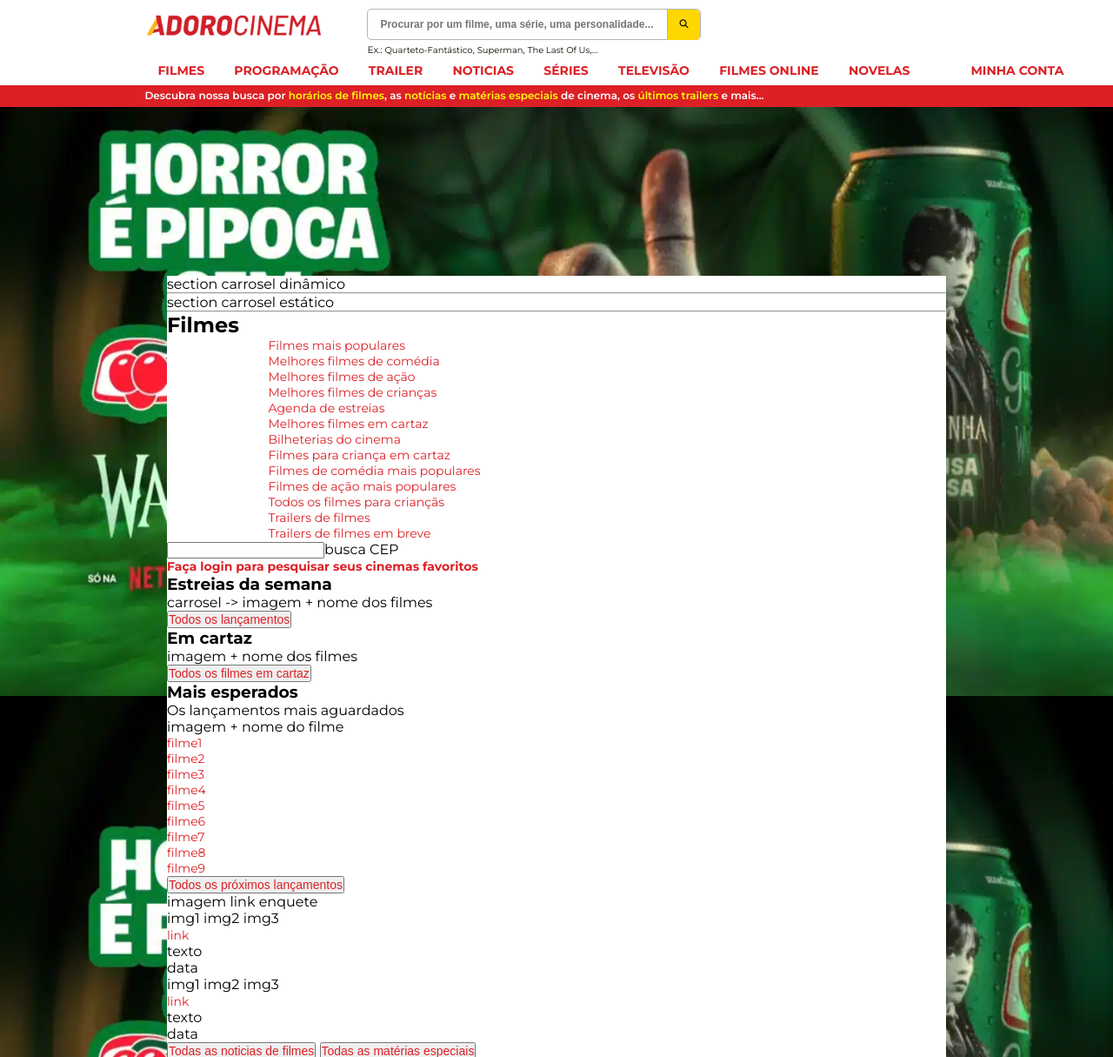
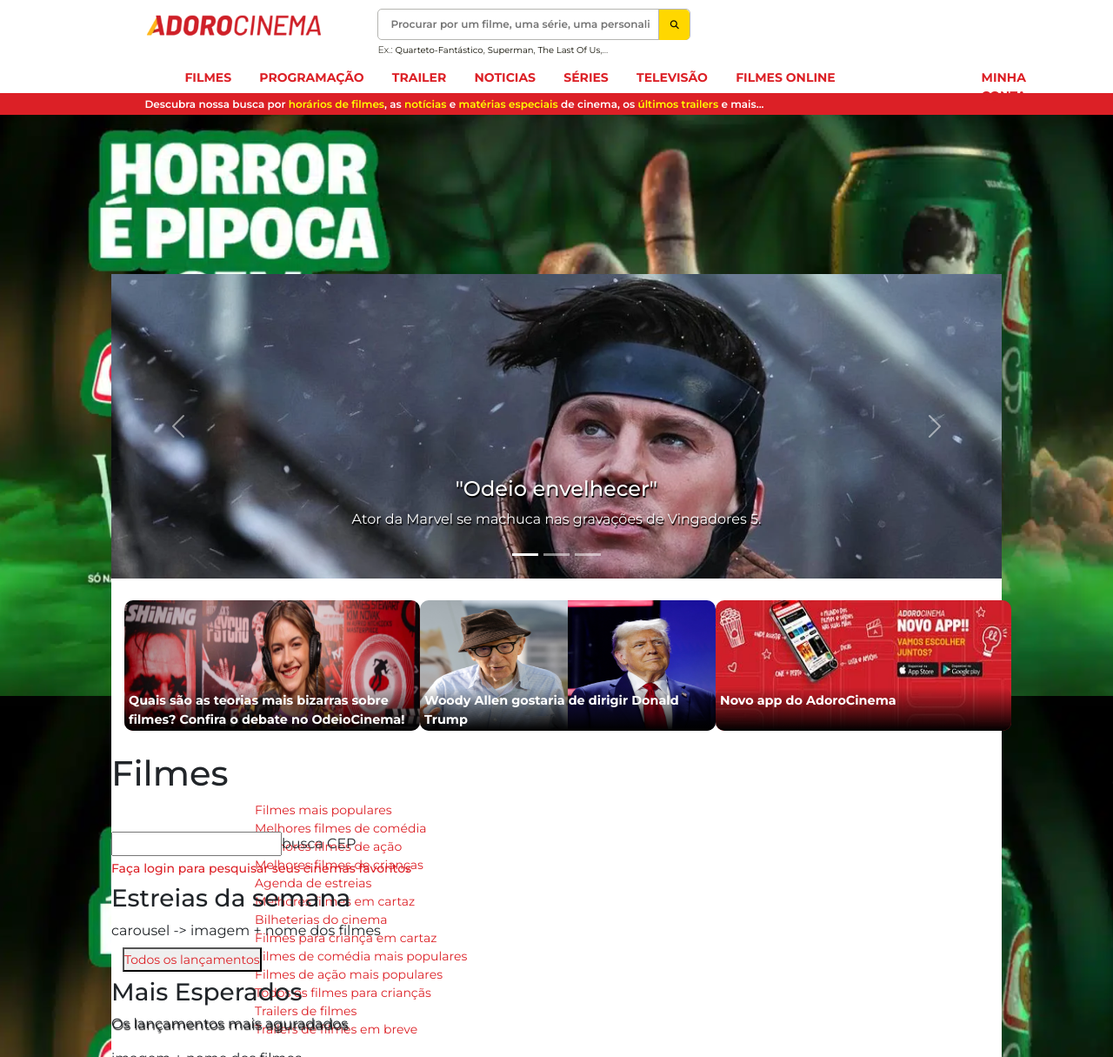
Before and after one commit to SilvioMRVieira/projetoAdoroCinema, a PHP site: page / in a window 1280 px wide. Shown: the top 1215 px of the page at 87% size. Run offline with PHP 8.4, Linux system fonts and the light colour scheme.

Commit message:
update estruturado site

```diff
--- a/css/style.css
+++ b/css/style.css
@@ -9,6 +9,9 @@
 }
 
 body {
+    /* display: grid;
+    min-height: 100vh;
+    place-items: center; */
     background-image: url('/img/guarana.png');
     background-size: 100%;
     background-attachment: fixed;
@@ -19,7 +22,7 @@
     position: relative;
     top: 200px;
     background-color: #fff;
-    width: 70%;
+    width: 80%;
     margin-left: auto;
     margin-right: auto;
 }
@@ -101,8 +104,9 @@
 }
 
 .busca h6 {
+  font-size: 11px;
     margin-top: 5px;
-    font-weight: 400;
+    font-weight: 300;
     color: rgb(14, 13, 1);
 }
 
@@ -120,8 +124,9 @@
 }
 
 nav {
-    display: flex;
-    margin-left: 13%;
+  height: 35px;
+  display: flex;
+  margin-left: 13%;
 }
 
 .texto {
@@ -149,13 +154,13 @@
 
 .nav-links, ul {
     list-style: none;
-    margin-right: 40px;
+    margin-right: 35px;
 }
 
 .nav-links li{
     font-weight: bold;
     display: inline-block;
-    padding: 8px 15px;
+    padding: 7px 14px;
     border-radius: 10px 10px 0px 0px;
 }
 
@@ -166,7 +171,7 @@
 .minha-conta {
     font-weight: bold;
     display: inline-block;
-    padding: 8px 15px;
+    padding: 7px 14px;
     border-radius: 10px 10px 0px 0px;
 }
 
@@ -234,8 +239,141 @@
 
 /* Configurando o header e seus elementos - fim */
 
+/* ================================================================ */
+
 /* Configurando a main e seus elementos - inicio */
 
 main {
     margin-top: 9%;
 }
+
+/* Configuarndo o carousel(slide)*/
+
+.section-first {
+  margin: 0 auto;
+  width: 100%;
+  height: 350px;
+}
+
+.carousel-item {
+  height: 350px;
+}
+
+h4, p {
+  text-shadow: 1px 2px 1px black;
+}
+
+/* Cards com imagens*/
+
+.card-img {
+  position: relative;
+  justify-content: space-between;
+  align-items: center;
+  padding: 15px;
+  width: 100%;
+  height: 200px;
+  display: flex;
+}
+
+.card-img img {
+  width: 340px;
+  height: 150px;
+  border-radius: 10px;
+  z-index: 50;
+}
+
+.card-texto {
+  background-image: linear-gradient(to top, rgba(000, 0, 0, 1), rgba(255, 0, 0, 0));
+  font-size: 0.9em;
+  font-weight: bold;
+  width: 340px;
+  height: 50px;
+  text-align: left;
+  color: #fff;
+  position: absolute;
+  z-index: 51;
+  bottom: 20px;
+  margin-bottom: 5px;
+  border-radius: 10px;
+  padding: 5px;
+}
+
+.card-texto p {
+  text-shadow: none;
+}
+
+/* Slide infinito com imagens */
+/*
+.slider {
+  height: 250px;
+  margin: auto;
+  position: relative;
+  width: 90%;
+  display: grid;
+  place-items: center;
+  overflow: hidden;
+}
+
+.slide-track {
+  display: flex;
+  width: calc(250px * 14);
+  animation: scroll 40s linear infinite;
+}
+
+.slide-track:hover {
+  animation-play-state: paused;
+}
+
+@keyframes scroll {
+  0% {
+    transform: translateX(0);
+  }
+  100%{
+    transform: translateX(calc(-250px * 7));
+  }
+
+}
+
+.slide {
+  height: 200px;
+  width: 250px;
+  display: flex;
+  align-items: center;
+  padding: 15px;
+  perspective: 100px;
+}
+
+img {
+  width: 100%;
+  height: 20vh;
+  transition: transform 1%;
+  border-radius: 10px;
+} */
+/*
+img:hover {
+  transform: translateZ(20px);
+}
+
+.slider::before,
+.slider::after {
+  background: linear-gradient(to right, rgba(255,255,255,1) 0%,
+  rgba(255,255,255,0) 100%);
+  content: '';
+  height: 100%;
+  position: absolute;
+  width: 15%;
+  z-index: 2;
+}
+
+.slider::before {
+  left: 0;
+  top: 0;
+}
+
+.slider::after {
+  right: 0;
+  top: 0;
+  transform: rotateZ(180deg);
+} */
+
+/* slide horizontal com botão */
--- a/index.html
+++ b/index.html
@@ -4,6 +4,11 @@
 <head>
     <meta charset="UTF-8">
     <meta name="viewport" content="width=device-width, initial-scale=1.0">
+    <link href="https://cdn.jsdelivr.net/npm/bootstrap@5.3.8/dist/css/bootstrap.min.css" rel="stylesheet"
+        integrity="sha384-sRIl4kxILFvY47J16cr9ZwB07vP4J8+LH7qKQnuqkuIAvNWLzeN8tE5YBujZqJLB" crossorigin="anonymous">
+    <script src="https://cdn.jsdelivr.net/npm/bootstrap@5.3.8/dist/js/bootstrap.bundle.min.js"
+        integrity="sha384-FKyoEForCGlyvwx9Hj09JcYn3nv7wiPVlz7YYwJrWVcXK/BmnVDxM+D2scQbITxI"
+        crossorigin="anonymous"></script>
     <link rel="stylesheet" href="css/style.css">
     <title>Adoro Cinema</title>
     <link rel="stylesheet" href="fontawesome/css/all.css">
@@ -21,9 +26,13 @@
                         <input type="text" placeholder="Procurar por um filme, uma série, uma personalidade...">
                         <a href="#"><i class="fa-solid fa-magnifying-glass"></i></a>
                     </div>
-                </div>
+                    <div>
                         <h6>Ex.: <a href="#">Quarteto-Fantástico</a>, <a href="#">Superman</a>, <a href="#">The Last Of
                                 Us</a>,...</h6>
+                    </div>
+                </div>
+
+
             </div>
         </div>
 
@@ -53,18 +62,76 @@
             </div>
         </div>
     </header>
-    <hr>
     <main>
-        <section>
-            <div>section carrosel dinâmico</div>
+        <section class="section-first">
+            <div id="carouselExampleCaptions" class="carousel slide" data-bs-ride="carousel">
+                <div class="carousel-indicators">
+                    <button type="button" data-bs-target="#carouselExampleCaptions" data-bs-slide-to="0" class="active"
+                        aria-current="true" aria-label="Slide 1"></button>
+                    <button type="button" data-bs-target="#carouselExampleCaptions" data-bs-slide-to="1"
+                        aria-label="Slide 2"></button>
+                    <button type="button" data-bs-target="#carouselExampleCaptions" data-bs-slide-to="2"
+                        aria-label="Slide 3"></button>
+                </div>
+                <div class="carousel-inner">
+                    <div class="carousel-item active">
+                        <img src="/img/Gambit.webp" class="d-block w-100" alt="...">
+                        <div class="carousel-caption d-none d-md-block">
+                            <h4>"Odeio envelhecer"</h4>
+                            <p>Ator da Marvel se machuca nas gravações de Vingadores 5.</p>
+                        </div>
+                    </div>
+                    <div class="carousel-item">
+                        <img src="/img/homem-aranha.webp" class="d-block w-100" alt="...">
+                        <div class="carousel-caption d-none d-md-block">
+                            <h4>Homem-Aranha, Thanos e Feiticeira Escarlate?</h4>
+                            <p>Série para maiores da Marvel promove grande encontro de heróis e vilões.</p>
+                        </div>
+                    </div>
+                    <div class="carousel-item">
+                        <img src="/img/Wandinha.webp" class="d-block w-100" alt="...">
+                        <div class="carousel-caption d-none d-md-block">
+                            <h4>Lady Gaga está em Wandinha!</h4>
+                            <p>Como é a participação da cantora na série da Netflix?</p>
+                        </div>
+                    </div>
+                </div>
+                <button class="carousel-control-prev" type="button" data-bs-target="#carouselExampleCaptions"
+                    data-bs-slide="prev">
+                    <span class="carousel-control-prev-icon" aria-hidden="true"></span>
+                    <span class="visually-hidden">Previous</span>
+                </button>
+                <button class="carousel-control-next" type="button" data-bs-target="#carouselExampleCaptions"
+                    data-bs-slide="next">
+                    <span class="carousel-control-next-icon" aria-hidden="true"></span>
+                    <span class="visually-hidden">Next</span>
+                </button>
+            </div>
         </section>
-        <hr>
-        <section>
-            <div>section carrosel estático</div>
+
+        <section class="card-img">
+            <div class="img">
+                <img src="/img/odeio-cinema.jpg" alt="">
+                <div class="card-texto">
+                    <p>Quais são as teorias mais bizarras sobre filmes?
+                        Confira o debate no OdeioCinema!</p>
+                </div>
+            </div>
+            <div class="img">
+                <img src="/img/allen_trump.jpg" alt="">
+                <div class="card-texto">
+                    <p>Woody Allen gostaria de dirigir Donald Trump </p>
+                </div>
+            </div>
+            <div class="img">
+                <img src="/img/app_adoroCinema.webp" alt="">
+                <div class="card-texto">
+                    <p>Novo app do AdoroCinema</p>
+                </div>
+            </div>
         </section>
-        <hr>
-        <section>
-            <div>
+        <section id="filmes">
+            <div class="titulo-principal">
                 <h1>Filmes</h1>
             </div>
             <nav>
@@ -84,7 +151,7 @@
                     <li>Trailers de filmes em breve</li>
                 </ul>
             </nav>
-            <div>
+            <div id="cep">
                 <div>
                     <input type="text">busca CEP
                 </div>
@@ -92,68 +159,97 @@
                     <h5><a href="Login">Faça login para pesquisar seus cinemas favoritos</a></h5>
                 </div>
             </div>
-            <div>
+            <div id="estreia-cartaz-esperado">
                 <div class="titulo">
                     <h3>Estreias da semana</h3>
                 </div>
-                <div class="carrosel">
-                    carrosel -> imagem + nome dos filmes
+                <div class="estreia-carousel">
+                    carousel -> imagem + nome dos filmes
                 </div>
+                <div class="btn">
                     <button><a href="lancamentos">Todos os lançamentos</a></button>
                 </div>
-            <div>
+            </div>
+            <div class="mais-esperados">
                 <div class="titulo">
-                    <h3>Em cartaz</h3>
+                    <h3>Mais Esperados</h3>
+                    <p>Os lançamentos mais aguradados</p>
                 </div>
                 <div>
                     imagem + nome dos filmes
                 </div>
-                <button><a href="todosFilmes">Todos os filmes em cartaz</a></button>
-            </div>
-            <div class="esperados">
-                <div class="titulo">
-                    <h3>Mais esperados</h3>
-                    <p>Os lançamentos mais aguardados</p>
-                </div>
-                <div class="destaque">
-                    imagem + nome do filme
-                </div>
-                <div class="listaEsperados">
+                <div class="esperados-lista">
                     <ul>
-                        <li>filme1</li>
-                        <li>filme2</li>
-                        <li>filme3</li>
-                        <li>filme4</li>
-                        <li>filme5</li>
-                        <li>filme6</li>
-                        <li>filme7</li>
-                        <li>filme8</li>
-                        <li>filme9</li>
+                        <li>Filme</li>
+                        <li>Filme</li>
+                        <li>Filme</li>
+                        <li>Filme</li>
+                        <li>Filme</li>
+                        <li>Filme</li>
+                        <li>Filme</li>
+                        <li>Filme</li>
+                        <li>Filme</li>
+                        <li>Filme</li>
                     </ul>
                 </div>
                 <div class="btn">
                     <button><a href="proximosLacamentos">Todos os próximos lançamentos</a></button>
                 </div>
-
             </div>
-            <div class="enquete">
-                imagem link enquete
+            <div class="em-cartaz">
+                <div class="titulo">
+                    <h3>Mais esperados</h3>
+                    <p>Os lançamentos mais aguardados</p>
+                </div>
+                <div class="card">
+                    4 cards + nome do filme
+                </div>
+                <div class="btn">
+                    <button><a href="filmesCartaz">Todos os filmes em cartaz</a></button>
+                </div>
+            </div>
+            <div class="card -pesquisa">
+                card com link
             </div>
             <div class="ultimasNoticias1">
+                <div>
                     <img src="" alt="">img1
-                <img src="" alt="">img2
-                <img src="" alt="">img3
-                <p><a href="#">link</a></p>
-                <p>texto</p>
+                    <p>texto filme</p>
+                    <p>descrição</p>
                     <p>data</p>
                 </div>
+                <div>
+                    <img src="" alt="">img2
+                    <p>texto filme</p>
+                    <p>descrição</p>
+                    <p>data</p>
+                </div>
+                <div>
+                    <img src="" alt="">img3
+                    <p>texto filme</p>
+                    <p>descrição</p>
+                    <p>data</p>
+                </div>
+            </div>
             <div class="ultimasNoticias2">
+                <div>
                     <img src="" alt="">img1
+                    <p>texto filme</p>
+                    <p>descrição</p>
+                    <p>data</p>
+                </div>
+                <div>
                     <img src="" alt="">img2
+                    <p>texto filme</p>
+                    <p>descrição</p>
+                    <p>data</p>
+                </div>
+                <div>
                     <img src="" alt="">img3
-                <p><a href="#">link</a></p>
-                <p>texto</p>
+                    <p>texto filme</p>
+                    <p>descrição</p>
                     <p>data</p>
+                </div>
             </div>
             <div class="btn">
                 <button><a href="">Todas as noticias de filmes</a></button>
@@ -166,11 +262,23 @@
                         allow="accelerometer; autoplay; clipboard-write; encrypted-media; gyroscope; picture-in-picture; web-share"
                         referrerpolicy="strict-origin-when-cross-origin" allowfullscreen></iframe>
                 </div>
-                <div class="video2">
-                    <iframe width="560" height="315" src="https://www.youtube.com/embed/tAFRHcEH-Pc?si=VSoXd6Q3SZaAEMfG"
-                        title="YouTube video player" frameborder="0"
-                        allow="accelerometer; autoplay; clipboard-write; encrypted-media; gyroscope; picture-in-picture; web-share"
-                        referrerpolicy="strict-origin-when-cross-origin" allowfullscreen></iframe>
+                <div class="card">
+                    <div class="card-trailer">
+                        <img src="" alt="">
+                        <p>nome filme link</p>
+                    </div>
+                    <div class="card-trailer">
+                        <img src="" alt="">
+                        <p>nome filme link</p>
+                    </div>
+                    <div class="card-trailer">
+                        <img src="" alt="">
+                        <p>nome filme link</p>
+                    </div>
+                    <div class="card-trailer">
+                        <img src="" alt="">
+                        <p>nome filme link</p>
+                    </div>
                 </div>
                 <div class="btn">
                     <button><a href="">Todos os trailers</a></button>
```
Also changed, not shown: index2.html (added, +204 -0 lines), script.js (added, +28 -0 lines), img/Gambit.webp (added), img/Wandinha.jpg (added), img/Wandinha.webp (added), img/allen_trump.jpg (added), img/app_adoroCinema.webp (added), img/homem-aranha.webp (added), img/odeio-cinema.jpg (added). Lines whose indentation alone changed are shown as unchanged.
